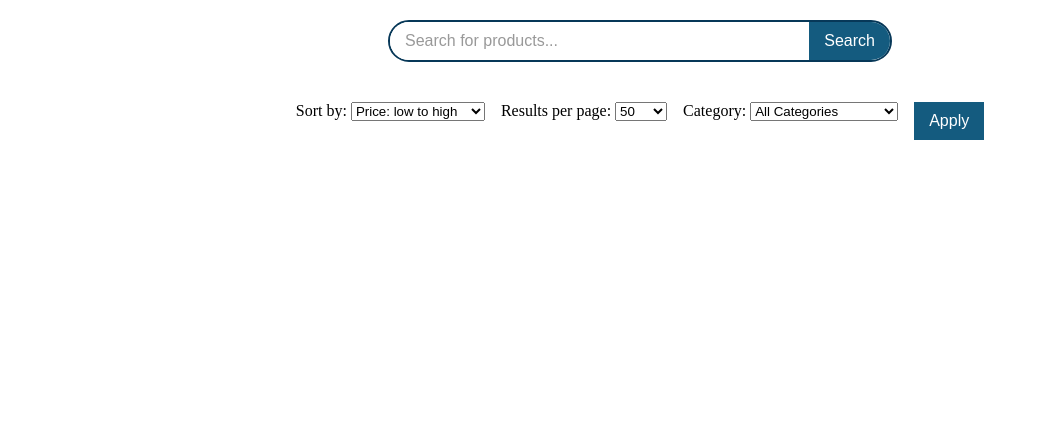
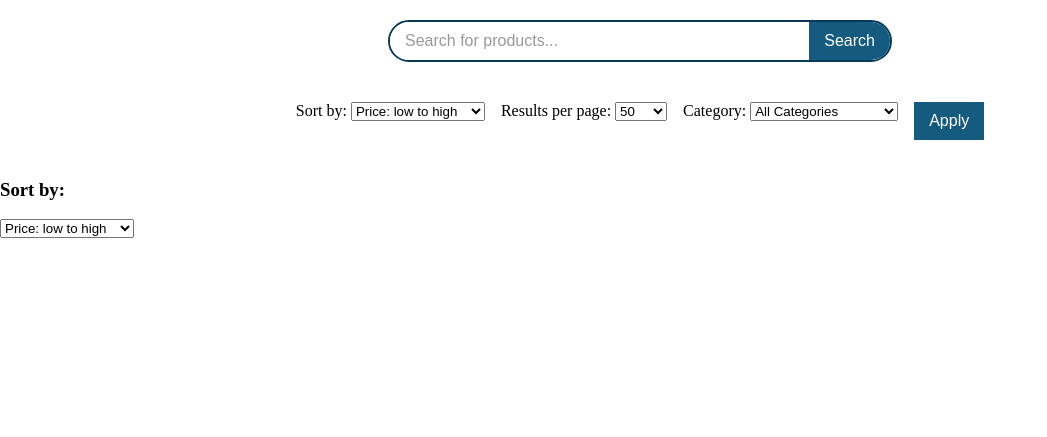
Before and after one commit to soyarna/CostCruiser, a Flask app: template templates/search.html in a window 1280 px wide. Shown: the part 63-500 px from the top of the page, without its empty margins (0-1047 px from the left). Run offline with Flask 3, Linux system fonts and the light colour scheme; the template is opened without the code that fills it, so the values that code supplies are empty.

Commit message:
Finish to search filter sort

```diff
--- a/main.py
+++ b/main.py
@@ -2,6 +2,7 @@ from flask import Flask, render_template, request, redirect, url_for, session, f
 from sqlalchemy.orm import sessionmaker
 import pyodbc
 from sqlalchemy import create_engine, URL, text
+from query import searchquerybody
 from query import searchquerybody
 
 url = URL.create(drivername="mssql+pyodbc",
@@ -59,6 +60,10 @@ def search():
 
 
     with Session() as session:
+        # put every varible in the searchquerybody
+        result = searchquerybody(session, search, WHERE, ORDERBY, LIMIT)
+
+        # make product-box for every product
         # put every varible in the searchquerybody
         result = searchquerybody(session, search, WHERE, ORDERBY, LIMIT)
 
--- a/query.py
+++ b/query.py
@@ -22,8 +22,6 @@ def searchquerybody(session, search, WHERE, ORDERBY, LIMIT):
         ORDER BY {ORDERBY}
     """)
 
-    print(query)
-
     # Execute the query
     results = session.execute(query).fetchall()
     return results
--- a/templates/search.html
+++ b/templates/search.html
@@ -63,6 +63,15 @@
             </div>
         </div>
     </form>
+    <h3>Sort by:</h3>
+    <select onchange="window.location.href=this.value;">
+        <option value="" selected disabled hidden>Price: low to high</option>
+        <option class="values" name="ORDERBYinput">Price: low to high</option>
+        <option class="values" name="ORDERBYinput">Price: high to low</option>
+        <option class="values" name="ORDERBYinput">Best discount %</option>
+        <option class="values" name="ORDERBYinput" VALUE="rating ASC">Rating: high to low</option>
+        <option class="values" name="ORDERBYinput">Product name: A-Z</option>
+    </select>
     <div class="container">
         {{ rows | safe }}
     </div>
```
